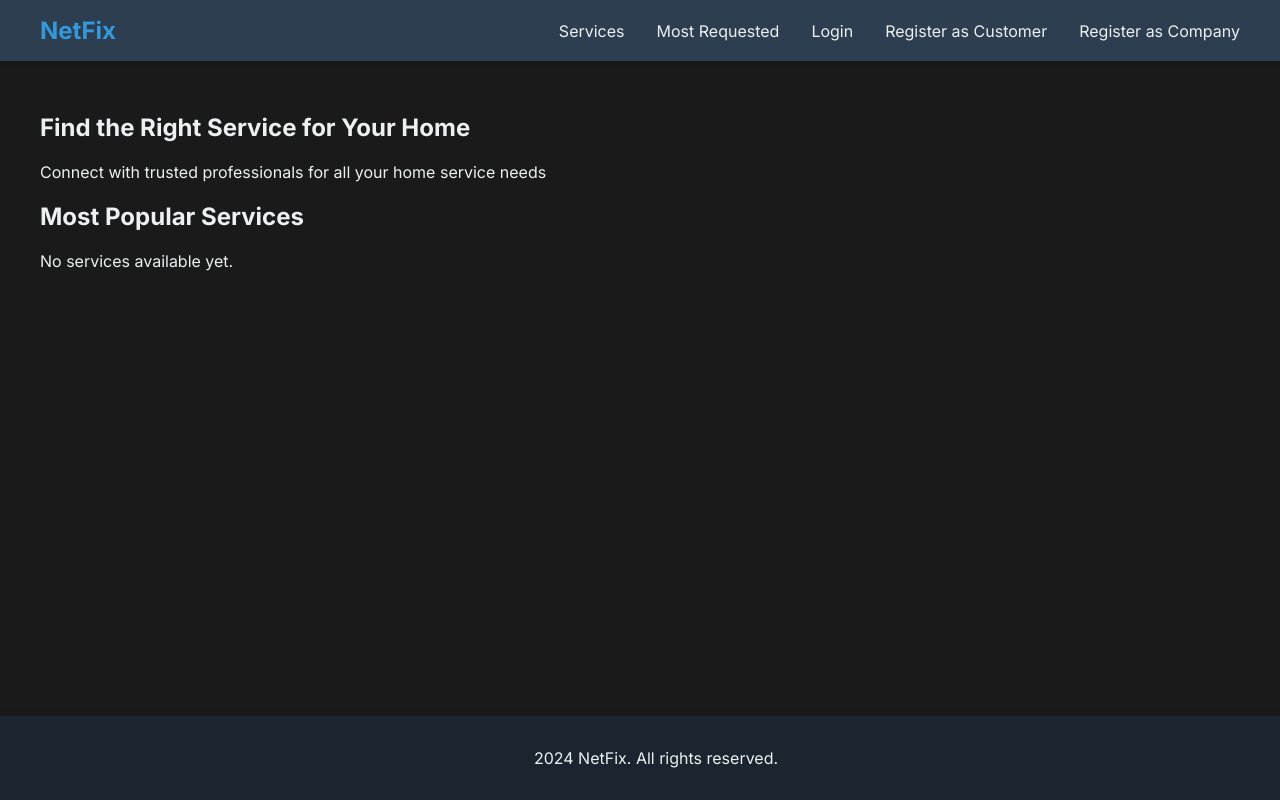
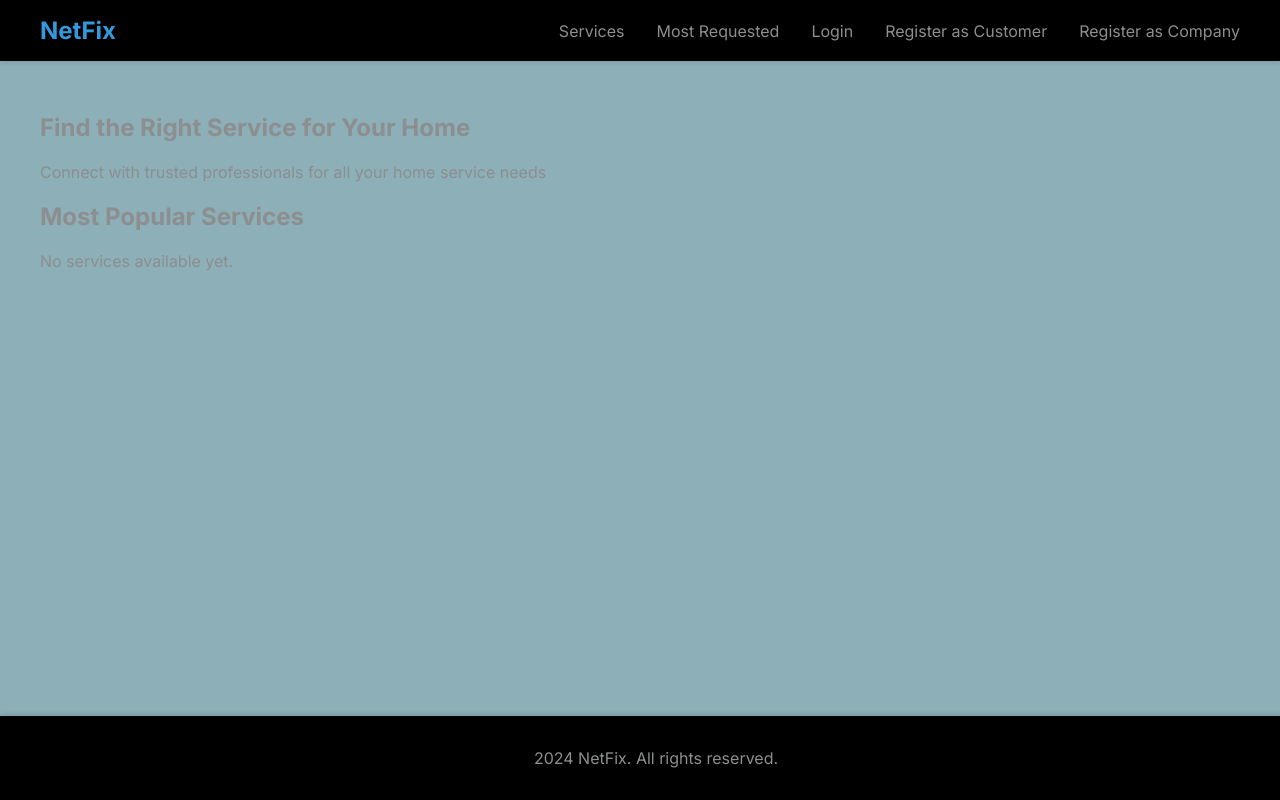
Before and after one commit to Bantu-art/netfix, a Django app: template netfix/main/templates/main/home.html in a window 1280 px wide. Run offline with Django 3.2, Linux system fonts and the light colour scheme; the template is opened without the code that fills it, so the values that code supplies are empty.

Commit message:
refactor: update color variables for improved UI consistency and add overflow handling

```diff
--- a/netfix/static/css/style.css
+++ b/netfix/static/css/style.css
@@ -2,10 +2,10 @@
     --primary-color: #2c3e50;
     --secondary-color: #34495e;
     --accent-color: #3498db;
-    --text-color: #ecf0f1;
-    --background-color: #1a1a1a;
-    --nav-background: #2c3e50;
-    --footer-background: #1a252f;
+    --text-color: #8c8e8f;
+    --background-color: #8cafb8;
+    --nav-background: #000000;
+    --footer-background: #000000;
 }
 
 /* Body and Layout */
@@ -18,6 +18,8 @@ body {
     min-height: 100vh;
     display: flex;
     flex-direction: column;
+    overflow-x: hidden;
+    box-sizing: border-box;
 }
 
 /* Navbar */
```
